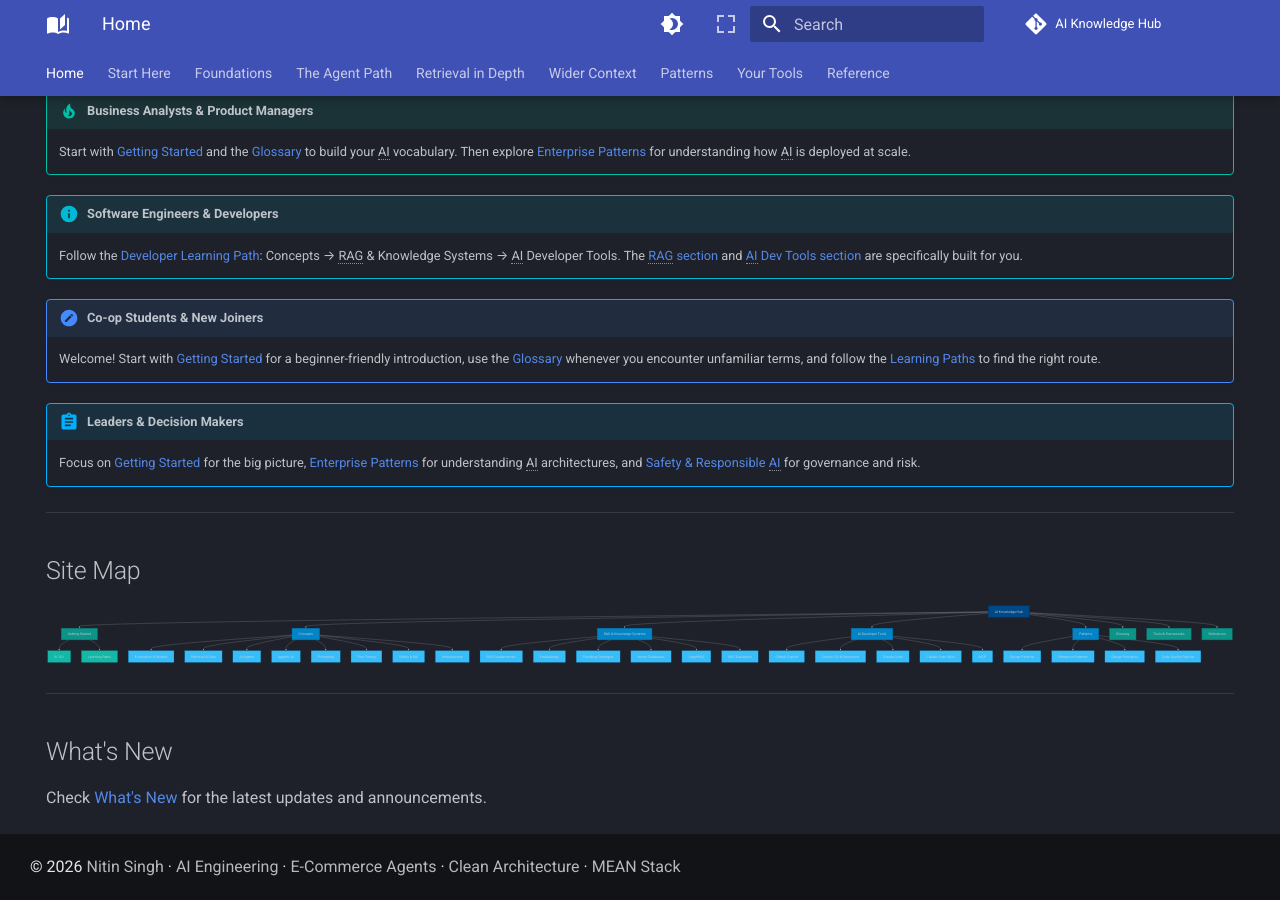
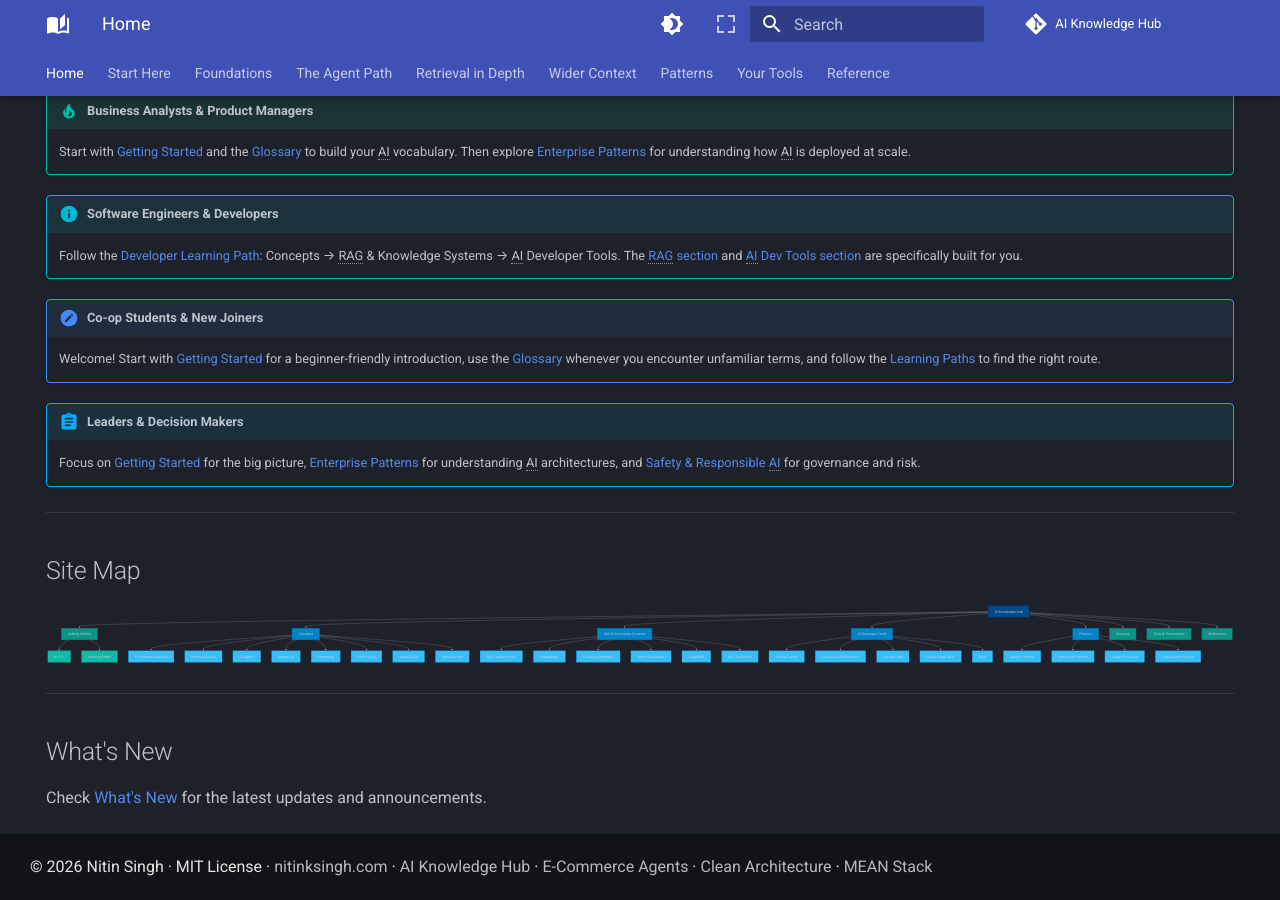
Before and after one commit to nitin27may/ai-resources, an MkDocs documentation site: the page built from docs/index.md, in a window 1280 px wide and 900 px high, scrolled down 1110 px. Built offline with MkDocs 1.6.1 and Material for MkDocs 9.7.7, drawn with Linux system fonts in a browser that asks for light colours; comment, search, counter and statistics services are not loaded; part of the change alters nothing that is shown.

Commit message:
Use one identical footer across all four doc sites
The footer is now byte-identical in every repo, so the family reads as one
property rather than four unrelated microsites. Each site links to the blog
and to all four doc sites -- including itself, which is what keeps the string
copyable between repos with no per-site diff to reconcile.

Trade-off, recorded in the config comments: a uniform footer cannot carry a
per-repo topical deep link, so the series/category links added earlier are
dropped. Those carried more ranking signal than a homepage link. If they are
wanted back, nav_external_links (Jekyll) / nav (MkDocs) is the right home --
already per-site, so it can differ without breaking uniformity here.

This also keeps ai-resources' sibling links, which existed ONLY in this footer
and would otherwise have regressed.

Verified: rendered footer output is hash-identical across all four sites, and
link coverage holds on every indexable page (11/11, 12/12, 85/85, 45/45).
e-commerce-agents still renders one <h1> on all 85 pages.

Co-Authored-By: Claude Opus 5 <noreply@anthropic.com>

```diff
--- a/mkdocs.yml
+++ b/mkdocs.yml
@@ -173,24 +173,30 @@ extra:
 
 # Copyright footer text
 #
-# The sibling links are here rather than in `extra.social` on purpose: that block
-# renders icon-only, and an icon carries no anchor text. These three doc sites are
-# published under the same domain and had no inbound link from anywhere on the web,
-# which is why Search Console reported two of them as "URL is unknown to Google" --
-# never crawled once. A footer link on all 44 pages is the cheapest fix, and the
+# This string is IDENTICAL on all four doc sites by design, so the family reads
+# as one property rather than four unrelated microsites. Keep it byte-identical
+# when editing -- the whole point is that it can be copied between repos with no
+# per-site diff to reconcile. The site links to itself here for that reason.
+#
+# The links are here rather than in `extra.social` on purpose: that block renders
+# icon-only, and an icon carries no anchor text. These doc sites are published
+# under the same domain and had no inbound link from anywhere on the web, which
+# is why Search Console reported two of them as "URL is unknown to Google" --
+# never crawled once. A footer link on all 45 pages is the cheapest fix, and the
 # anchor text is the part that does the work.
 #
 # Trailing slashes are required: GitHub Pages 301s the unslashed form of a
 # directory index, and there is no reason to spend a redirect hop on our own links.
 #
-# The AI Engineering link below is the topical deep link, added alongside the
-# existing parent-site and sibling links. This site is the one repo with NO
-# dedicated blog post about it, so a category page is the closest honest match --
-# unlike the two sibling doc sites, which each point at a real 12-post series.
-# Swap it for a direct post link if one is ever written about the Knowledge Hub.
+# NOTE: an earlier revision carried a per-repo TOPICAL deep link here (the AI
+# Engineering category for this site), which carries more ranking signal than a
+# homepage link. That is incompatible with a uniform footer and was dropped on
+# purpose. If those are wanted back, `nav` is the place -- it is already
+# per-site, so it can differ without breaking this.
 copyright: |
-  &copy; 2026 <a href="https://nitinksingh.com/">Nitin Singh</a>
-  &middot; <a href="https://nitinksingh.com/categories/ai-engineering/">AI Engineering</a>
+  &copy; 2026 Nitin Singh &middot; MIT License
+  &middot; <a href="https://nitinksingh.com/">nitinksingh.com</a>
+  &middot; <a href="https://nitinksingh.com/ai-resources/">AI Knowledge Hub</a>
   &middot; <a href="https://nitinksingh.com/e-commerce-agents/">E-Commerce Agents</a>
   &middot; <a href="https://nitinksingh.com/clean-architecture-docker-dotnet-angular/">Clean Architecture</a>
   &middot; <a href="https://nitinksingh.com/mean-docker/">MEAN Stack</a>
```
